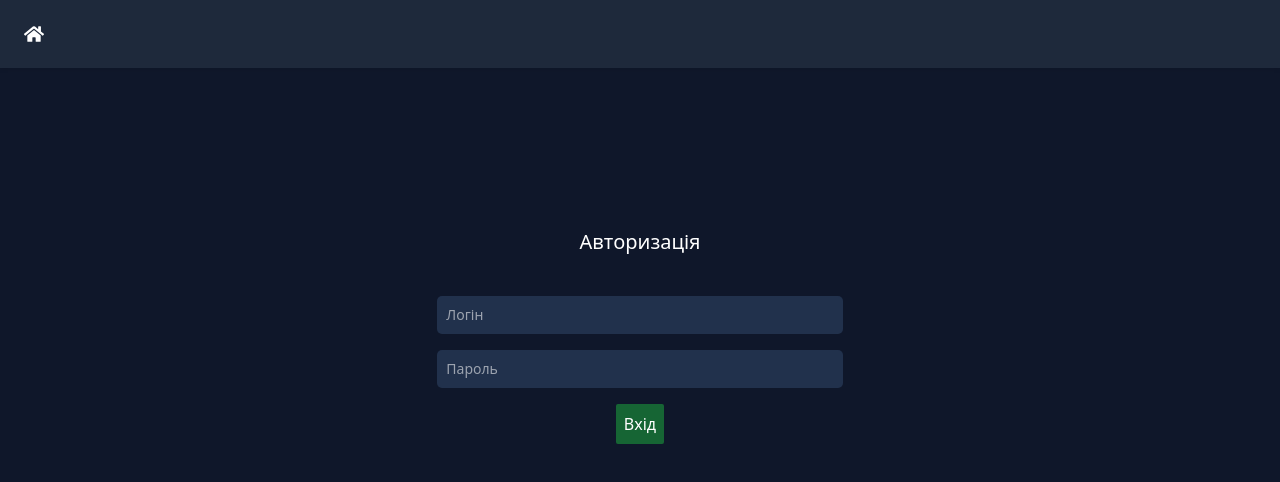
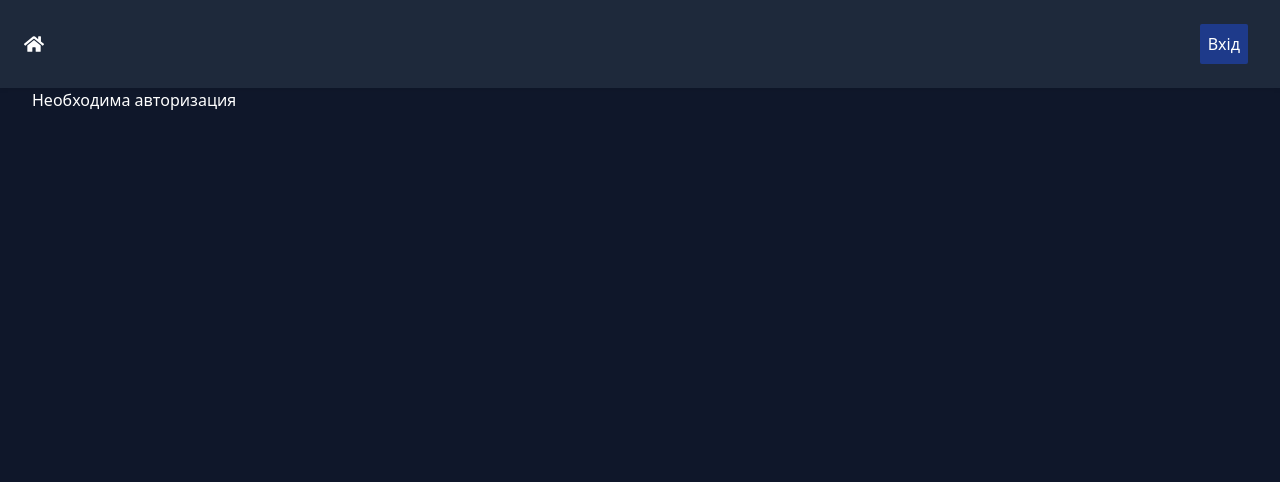
Before and after one commit to VladislavFuklev/react-test, a React (Vite) app: page / in a window 1280 px wide. Before the commit this address led to /auth. Shown: the top 482 px of the page. Built offline with nearby package versions, Linux system fonts and the light colour scheme.

Commit message:
refactoring

```diff
--- a/src/components/Header.tsx
+++ b/src/components/Header.tsx
@@ -9,7 +9,6 @@ export const Header: FC = () => {
 
 	const handleAuth = () => {
 		setAuthenticated(false)
-		navigate('/')
 	}
 
 	return (
@@ -41,12 +40,9 @@ export const Header: FC = () => {
 					<FaSignOutAlt />
 				</button>
 			) : (
-				<Link
-					to={'/auth'}
-					className='py-2 text-white/50 hover:text-white ml-auto'
-				>
-					{''}
-				</Link>
+				<button className='button bg-blue-900 ml-auto'>
+					<Link to={'/auth'}><span>Вхід</span></Link>
+				</button>
 			)}
 		</header>
 	)
--- a/src/components/ProductTableRow.tsx
+++ b/src/components/ProductTableRow.tsx
@@ -1,5 +1,6 @@
 import React from 'react'
 import { Product } from '../types/Product'
+import useAuth from '../hooks/useAuth'
 
 interface ProductTableRowProps {
     product: Product
@@ -10,13 +11,15 @@ export const ProductTableRow: React.FC<ProductTableRowProps> = ({
     product,
     onProductNameClick,
 }) => {
+    const { authenticated } = useAuth()
+
     return (
         <tr key={product.id}>
             <td className='px-4 py-2 text-white'>{product.id}</td>
-			<td className='px-4 text-center py-2 text-white'>
+            <td className='px-4 text-center py-2'>
                 <span
-					onClick={() => onProductNameClick(product.id)}
-					className='cursor-pointer hover:text-blue-500'
+                    onClick={() => authenticated && onProductNameClick(product.id)}
+                    className={`cursor-pointer ${authenticated ? 'hover:text-blue-500' : ''}`}
                 >
                     {product.title}
                 </span>
--- a/src/pages/Home.tsx
+++ b/src/pages/Home.tsx
@@ -2,9 +2,9 @@ import axios from 'axios'
 import { FC, useEffect, useState } from 'react'
 import { useNavigate } from 'react-router-dom'
 import Loader from '../components/Loader'
+import { ProductTable } from '../components/ProductTable'
 import useAuth from '../hooks/useAuth'
 import { Product } from '../types/Product'
-import { ProductTable } from '../components/ProductTable'
 
 interface HomeState {
 	isLoading: boolean
@@ -21,7 +21,7 @@ export const Home: FC = () => {
 
 	useEffect(() => {
 		if (!authenticated) {
-			navigate('/auth')
+			// navigate('/auth')
 		} else {
 			fetchProducts()
 		}
@@ -44,7 +44,13 @@ export const Home: FC = () => {
 			{state.isLoading ? (
 				<Loader />
 			) : (
-				<ProductTable products={state.products} />
+				<>
+					{state.products.length > 0 || authenticated ? (
+						<ProductTable products={state.products} />
+					) : (
+						<p>Необходима авторизация</p>
+					)}
+				</>
 			)}
 		</div>
 	)
```
Lines whose indentation alone changed are shown as unchanged.
